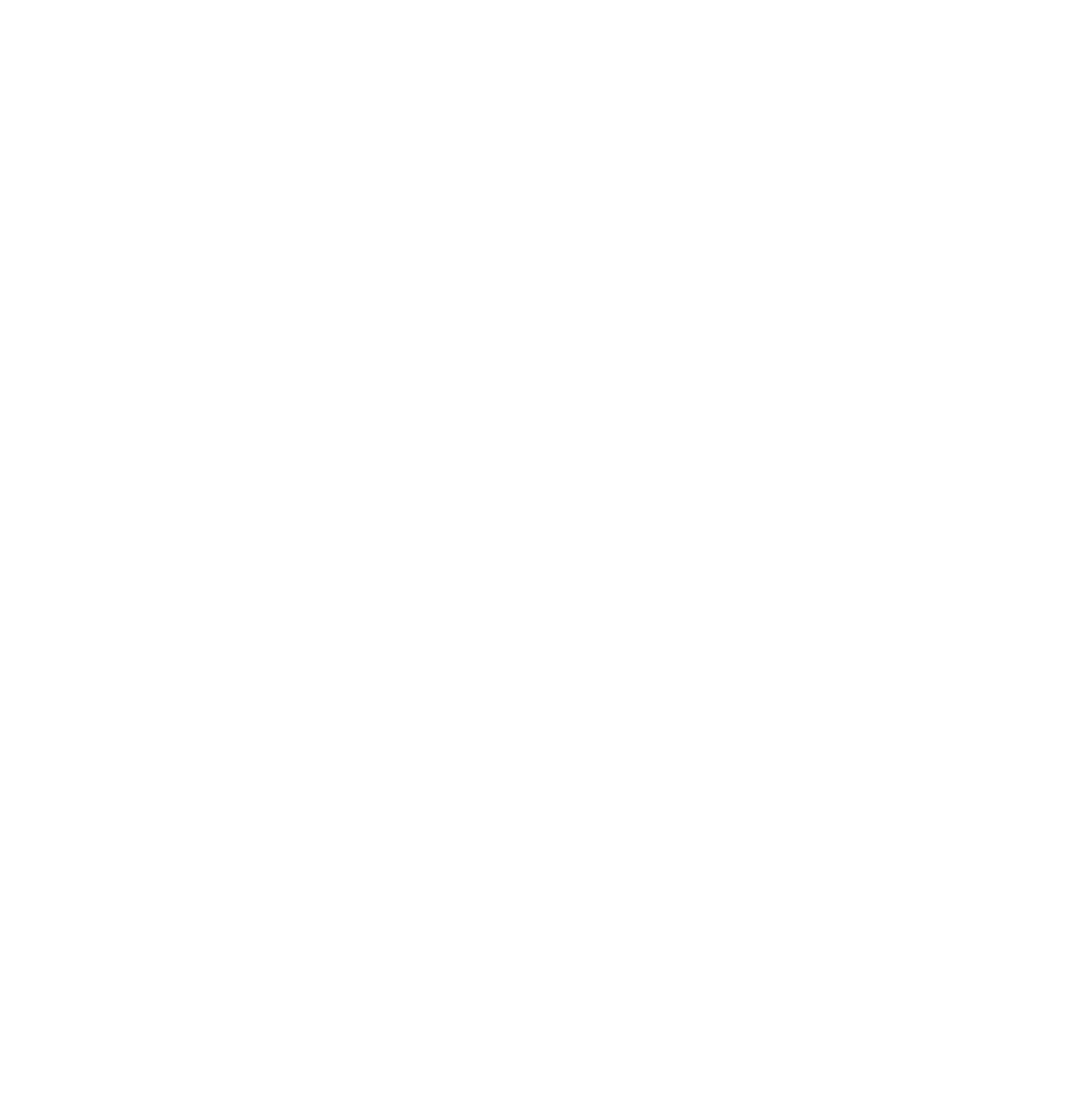
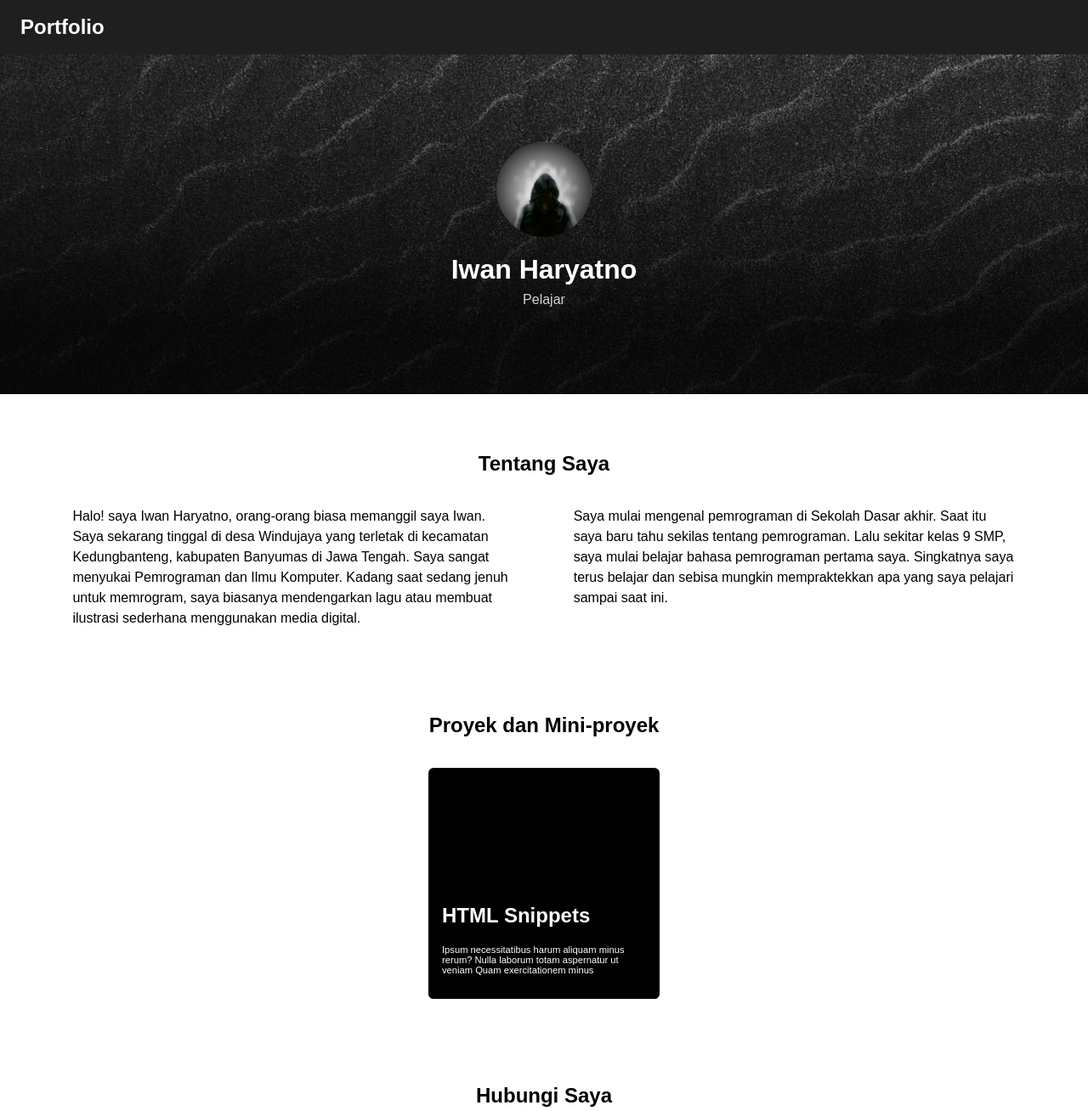
Before and after one commit to iwanharyatno/iwanharyatno.github.io, a plain HTML site: page index.html in a window 1280 px wide. Shown: the top 1308 px of the page at 85% size. Before the commit the page ends 800 px from the top, so only its background shows below. Drawn offline with Linux system fonts and the light colour scheme.

Commit message:
Membuat halaman portfolio

```diff
--- a/index.html
+++ b/index.html
@@ -8,6 +8,50 @@
     <title>Portfolio | Iwan Haryatno</title>
 </head>
 <body>
+    <nav>
+        <h2>Portfolio</h2>
+    </nav>
 
+    <header>
+        <div>
+            <img src="img/iwan.jpg" alt="Iwan Haryatno" class="profile-picture">
+            <h1 class="name">Iwan Haryatno</h1>
+            <span class="description">Pelajar</span>
+        </div>
+    </header>
+
+    <section>
+        <h2 class="title">Tentang Saya</h2>
+        <div class="row about">
+            <p class="col-5">Halo! saya Iwan Haryatno, orang-orang biasa memanggil saya Iwan. Saya sekarang tinggal di desa Windujaya yang terletak di kecamatan Kedungbanteng, kabupaten Banyumas di Jawa Tengah. Saya sangat menyukai Pemrograman dan Ilmu Komputer. Kadang saat sedang jenuh untuk memrogram, saya biasanya mendengarkan lagu atau membuat ilustrasi sederhana menggunakan media digital.</p>
+            <p class="col-5">Saya mulai mengenal pemrograman di Sekolah Dasar akhir. Saat itu saya baru tahu sekilas tentang pemrograman. Lalu sekitar kelas 9 SMP, saya mulai belajar bahasa pemrograman pertama saya. Singkatnya saya terus belajar dan sebisa mungkin mempraktekkan apa yang saya pelajari sampai saat ini.</p>
+        </div>
+    </section>
+
+    <section>
+        <h2 class="title">Proyek dan Mini-proyek</h2>
+        <div class="projects">
+            <div class="card">
+                <h2>HTML Snippets</h2>
+                <p>Ipsum necessitatibus harum aliquam minus rerum? Nulla laborum totam aspernatur ut veniam Quam exercitationem minus</p>
+            </div>
+        </div>
+    </section>
+
+    <section>
+        <h2 class="title">Hubungi Saya</h2>
+        <div class="col-6 contact">
+            <form>
+                <input type="text" class="form-element" placeholder="Nama anda...">
+                <input type="text" class="form-element" placeholder="Alamat Email...">
+                <textarea class="form-element" placeholder="Pesan..."></textarea>
+                <button class="btn-default">Kirim</button>
+            </form>
+        </div>
+    </section>
+
+    <footer>
+        Dibuat dengan &#10084; oleh Iwan Haryatno
+    </footer>
 </body>
 </html>
--- a/main.css
+++ b/main.css
@@ -1,4 +1,175 @@
-html {
+body {
     margin: 0;
     padding: 0;
+    font-family: Arial, Helvetica, sans-serif;
 }
+
+nav {
+    background-color: #1F1F1F;
+    position: sticky;
+    top: 0;
+    width: 100%;
+    height: 4rem;
+    display: flex;
+    align-items: center;
+}
+nav h2 {
+    color: #FFFFFF;
+    margin-left: 1.5rem;
+}
+
+header {
+    background-image: url('img/background.jpg');
+    position: relative;
+    height: 25rem;
+    display: flex;
+    justify-content: center;
+    align-items: center;
+    z-index: -2;
+}
+header div {
+    text-align: center;
+}
+header img.profile-picture {
+    width: 7rem;
+    height: 7rem;
+    border-radius: 50%;
+}
+header h1.name {
+    color: #FFFFFF;
+    margin: 1rem 0 0.5rem 0;
+}
+header span.description {
+    color: #D3D3D3;
+}
+
+header::after {
+    content: "";
+    position: absolute;
+    top: 0;
+    left: 0;
+    height: 100%;
+    width: 100%;
+    background: linear-gradient(#FFFFFF00, #000000C8 80%);
+    background: -o-linear-gradient(#FFFFFF00, #000000C8 80%);
+    background: -webkit-linear-gradient(#FFFFFF00, #000000C8 80%);
+    background: -moz-linear-gradient(#FFFFFF00, #000000C8 80%);
+    z-index: -1;
+}
+
+section {
+    padding: 1rem;
+    margin-top: 2rem;
+    margin-bottom: 2rem;
+}
+section h2.title {
+    text-align: center;
+}
+
+.about p {
+    line-height: 1.5rem;
+}
+
+.projects {
+    display: flex;
+    justify-content: center;
+    flex-wrap: wrap;
+}
+.projects .card {
+    background: #000000;
+    position: relative;
+    display: inline-block;
+    padding: 1rem;
+    margin: 1rem;
+    width: 15rem;
+    height: 15rem;
+    border-radius: 0.4rem;
+    z-index: -2;
+}
+.projects .card h2 {
+    margin-top: 9rem;
+    color: #FFFFFF;
+}
+.projects .card p {
+    font-size: 0.7rem;
+    color: #FFFFFF;
+}
+.projects .card::after {
+    content: "";
+    position: absolute;
+    width: 100%;
+    height: 100%;
+    top: 0;
+    left: 0;
+    background: linear-gradient(#FFFFFF00, #000000C0 60%);
+    border-radius: 0.4rem;
+    z-index: -1;
+}
+
+.contact {
+    margin: auto;
+}
+.form-element {
+    width: calc(100% - (1.4rem + 2px));
+    height: 2rem;
+    margin: 0.7rem 0 0.7rem 0;
+    border: 1px solid #000000;
+    border-radius: 0.3rem;
+    padding: 0 0.7rem;
+}
+textarea.form-element {
+    width: calc(100% - (1.4rem + 2px));
+    height: 6rem;
+    font-family: Arial, Helvetica, sans-serif;
+    padding: 0.7rem;
+}
+.btn-default {
+    border: none;
+    padding: 0.5rem 1rem 0.5rem 1rem;
+    border-radius: 0.3rem;
+    color: #FFFFFF;
+    background-color: #000000;
+    transition: all 0.7s ease;
+}
+.btn-default:hover {
+    background-color: #3F3F3F;
+}
+.btn-default:active {
+    background-color: #1F1F1F;
+}
+
+footer {
+    background-color: #1F1F1F;
+    text-align: center;
+    padding: 1rem;
+    color: white;
+}
+
+.row {
+    display: flex;
+    justify-content: space-evenly;
+    flex-direction: column;
+}
+
+.col-* {
+    width: 100%;
+}
+
+@media screen and (min-width: 780px) {
+    .col-1 { width: 8.33%; }
+    .col-2 { width: 16.66%; }
+    .col-3 { width: 25%; }
+    .col-4 { width: 33.33%; }
+    .col-5 { width: 41.66%; }
+    .col-6 { width: 50%; }
+    .col-7 { width: 58.33%; }
+    .col-8 { width: 66.66%; }
+    .col-9 { width: 75%; }
+    .col-10 { width: 83.33%; }
+    .col-11 { width: 91.66; }
+    .col-12 { width: 100%; }
+
+    .row {
+        flex-direction: row;
+    }
+}
--- a/main.js
+++ b/main.js
@@ -1,4 +1,11 @@
-function main() {}
+window.onscroll = function() {
+    const navTitle = document.querySelector("nav h2");
+    const nav = document.querySelector("header");
+    const navHeight = window.getComputedStyle(nav).height.replace("px", "") / 1.5;
 
-
-window.onload = main;
+    if (document.documentElement.scrollTop > navHeight || document.body.scrollTop > navHeight) {
+        navTitle.textContent = "Iwan Haryatno";
+    } else {
+        navTitle.textContent = "Portfolio";
+    }
+}
```
